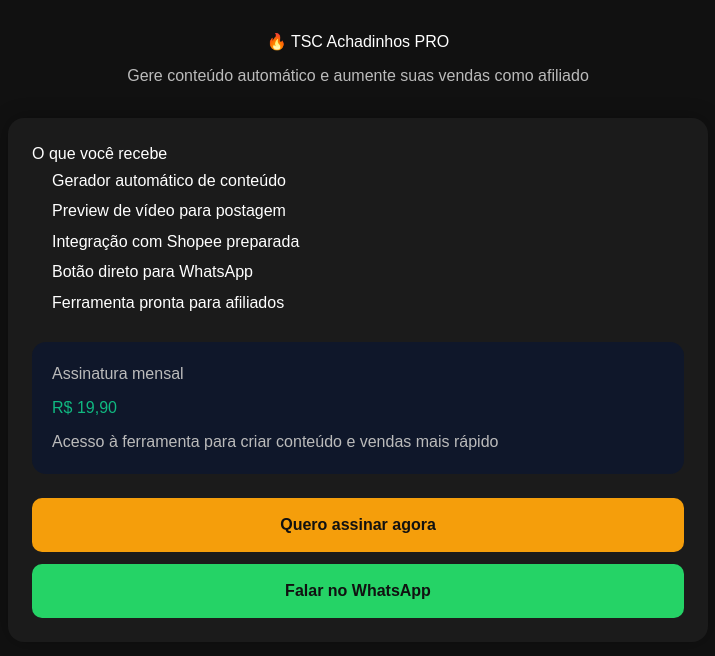
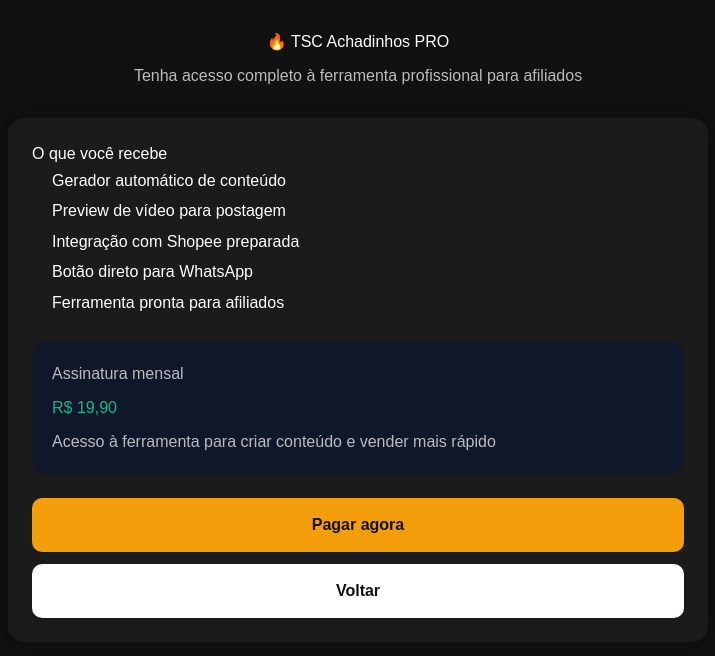
Before and after one commit to thiagoscalumby-boop/shopee-site, a Next.js app: page /vip in a window 1280 px wide. Shown: the top 656 px of the page, without its empty margins (282-997 px from the left). Built offline with nearby package versions, Linux system fonts and the light colour scheme.

Commit message:
Update page.tsx

```diff
--- a/app/vip/page.tsx
+++ b/app/vip/page.tsx
@@ -1,17 +1,53 @@
 'use client'
 
+import { useState } from "react";
+
 export default function VIP() {
-  const linkPagamento = "https://mpago.la/1eriRMQ";
+  const [carregando, setCarregando] = useState(false);
 
-  function comprarAgora() {
-    window.open(linkPagamento, "_blank");
+  async function pagarAgora() {
+    setCarregando(true);
+
+    try {
+      const usuario = localStorage.getItem("usuario");
+      let email = "cliente@email.com";
+
+      if (usuario) {
+        const parsed = JSON.parse(usuario);
+        email = parsed.email || "cliente@email.com";
+      }
+
+      const res = await fetch("/api/criar-pagamento", {
+        method: "POST",
+        headers: {
+          "Content-Type": "application/json"
+        },
+        body: JSON.stringify({ email })
+      });
+
+      const data = await res.json();
+
+      if (!res.ok || data.error) {
+        alert(data.error || "Erro ao gerar pagamento");
+        setCarregando(false);
+        return;
+      }
+
+      if (data.url) {
+        window.location.href = data.url;
+        return;
+      }
+
+      alert("Não foi possível abrir o pagamento.");
+    } catch {
+      alert("Erro ao conectar com o pagamento.");
+    }
+
+    setCarregando(false);
   }
 
-  function falarWhatsapp() {
-    const texto = encodeURIComponent(
-      "Olá! Quero assinar o TSC Achadinhos PRO."
-    );
-    window.open(`https://wa.me/?text=${texto}`, "_blank");
+  function voltar() {
+    window.location.href = "/";
   }
 
   return (
@@ -34,7 +70,7 @@
         </h1>
 
         <p style={{ textAlign: "center", color: "#bbb", marginBottom: "30px" }}>
-          Gere conteúdo automático e aumente suas vendas como afiliado
+          Tenha acesso completo à ferramenta profissional para afiliados
         </p>
 
         <div
@@ -66,7 +102,7 @@
             <p style={{ margin: 0, color: "#bbb" }}>Assinatura mensal</p>
             <h1 style={{ color: "#10b981", margin: "10px 0" }}>R$ 19,90</h1>
             <p style={{ margin: 0, color: "#bbb" }}>
-              Acesso à ferramenta para criar conteúdo e vendas mais rápido
+              Acesso à ferramenta para criar conteúdo e vender mais rápido
             </p>
           </div>
 
@@ -78,7 +114,8 @@
             }}
           >
             <button
-              onClick={comprarAgora}
+              onClick={pagarAgora}
+              disabled={carregando}
               style={{
                 width: "100%",
                 padding: "15px",
@@ -90,15 +127,15 @@
                 cursor: "pointer"
               }}
             >
-              Quero assinar agora
+              {carregando ? "Gerando pagamento..." : "Pagar agora"}
             </button>
 
             <button
-              onClick={falarWhatsapp}
+              onClick={voltar}
               style={{
                 width: "100%",
                 padding: "15px",
-                background: "#25D366",
+                background: "#fff",
                 color: "#111",
                 border: "none",
                 borderRadius: "10px",
@@ -106,7 +143,7 @@
                 cursor: "pointer"
               }}
             >
-              Falar no WhatsApp
+              Voltar
             </button>
           </div>
         </div>
```
